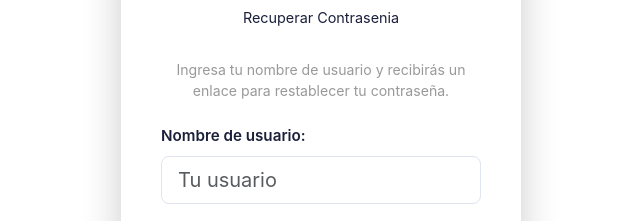
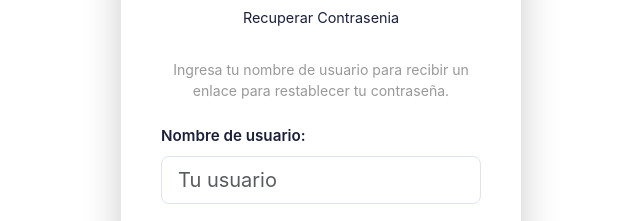
Before and after one commit to egestivo/drawnow-grupoa, a website: page src/public/pages/reset-password.html in a window 1280 px wide. Shown: the part 252-473 px from the top of the page, 319-959 px from the left. Drawn offline with nearby package versions, Linux system fonts and the light colour scheme.

Commit message:
Implementación de recuperacion de clave Frontend V3

```diff
--- a/src/public/pages/reset-password.html
+++ b/src/public/pages/reset-password.html
@@ -24,7 +24,7 @@
         <div id="forgotSection">
           <p class="admin-title">Recuperar Contrasenia</p>
           <p class="text-muted text-center mb-4" style="font-size: 0.88rem;">
-            Ingresa tu nombre de usuario y recibirás un enlace para restablecer tu contraseña.
+            Ingresa tu nombre de usuario para recibir un enlace para restablecer tu contraseña.
           </p>
 
           <form id="forgotForm">
```
